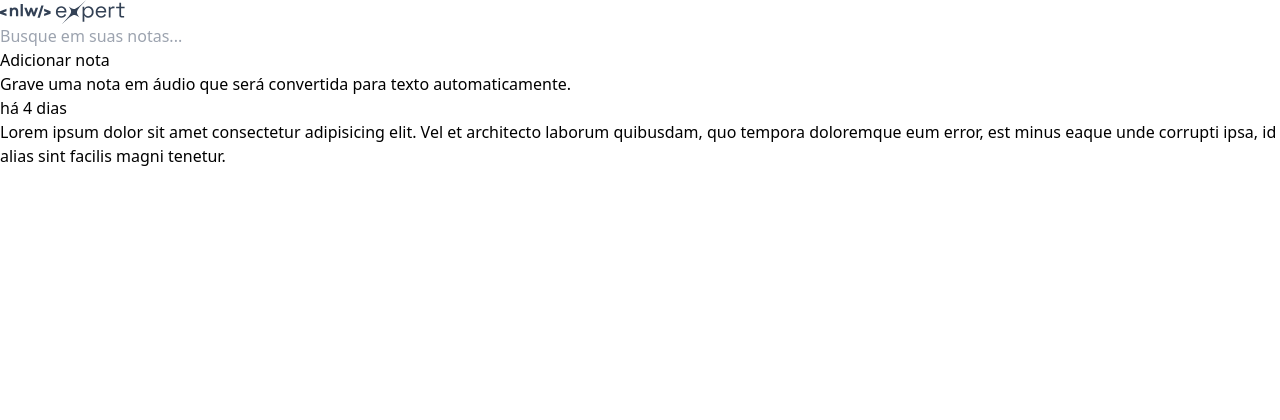
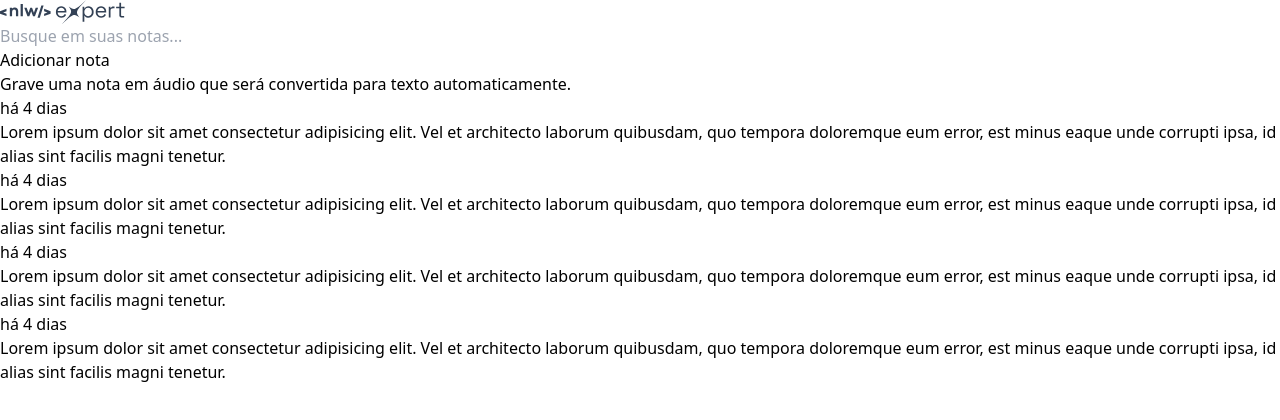
Before and after one commit to rogervalentim/nlw-expert-notes, a React (Vite) app: page / in a window 1280 px wide. Shown: the top 420 px of the page. Built offline with nearby package versions, Linux system fonts and the light colour scheme.

Commit message:
feat: add initital NewNoteCard component

```diff
--- a/src/App.tsx
+++ b/src/App.tsx
@@ -1,4 +1,5 @@
 import logo from "./assets/logo-nlw-expert.svg"
+import { NewNoteCard } from "./components/new-note-card"
 import { NoteCard } from "./components/note-card"
 
 export function App() {
@@ -17,15 +18,10 @@ export function App() {
       <div className="h-px bg-slate-700" />
 
       <div className="grid grid-cols-3 gap-6 auto-rows-[250px]">
-        <div className="rounded-md bg-slate-700 p-5 space-y-3">
-          <span className="text-sm font-medium text-slate-200">
-            Adicionar nota
-          </span>
-          <p className="text-sm leading-6 text-slate-400">
-            Grave uma nota em áudio que será convertida para texto automaticamente.
-          </p>
-        </div>
-
+        <NewNoteCard />
+        <NoteCard />
+        <NoteCard />
+        <NoteCard />
         <NoteCard />
       </div>
 
--- /dev/null
+++ b/src/components/new-note-card.tsx
@@ -0,0 +1,12 @@
+export function NewNoteCard() {
+    return (
+      <div className="rounded-md bg-slate-700 p-5 space-y-3">
+        <span className="text-sm font-medium text-slate-200">
+          Adicionar nota
+        </span>
+        <p className="text-sm leading-6 text-slate-400">
+          Grave uma nota em áudio que será convertida para texto automaticamente.
+        </p>
+      </div>
+    )
+}
```
